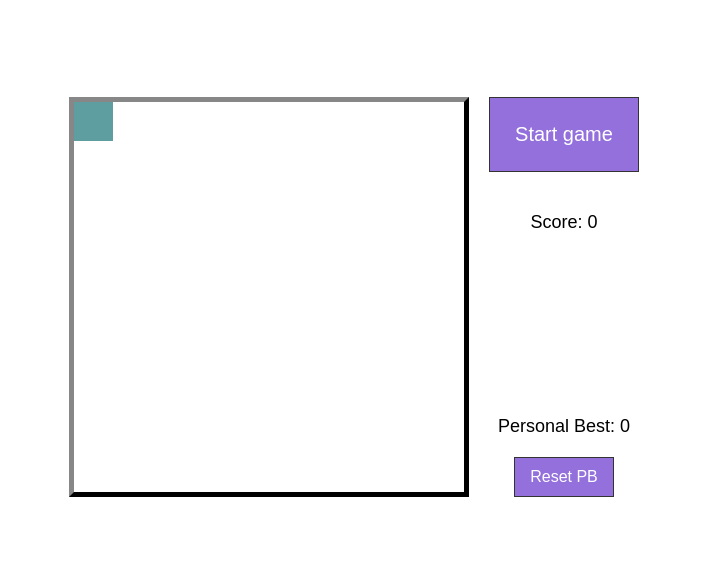
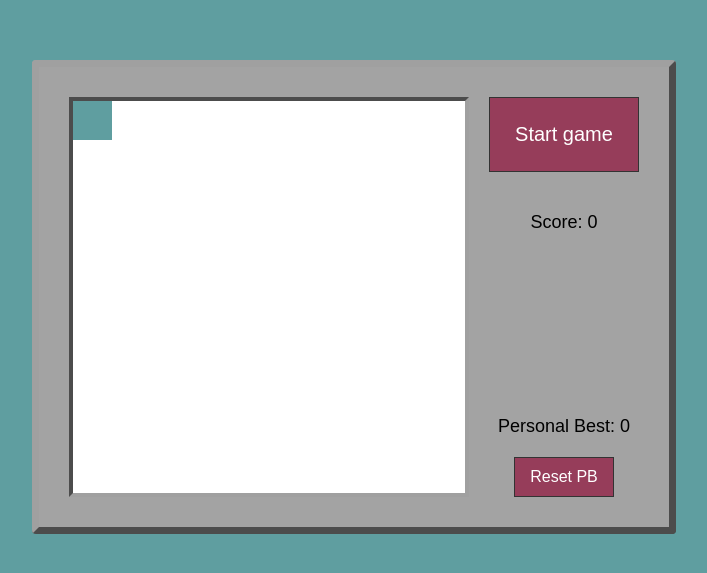
Before and after one commit to yllsson/snake, a plain HTML site: page index.html in a window 1280 px wide. Shown: the part 103-676 px from the top of the page, without its empty margins (286-993 px from the left). Drawn offline with Linux system fonts and the light colour scheme.

Commit message:
Change up styles a bit

```diff
--- a/index.html
+++ b/index.html
@@ -8,7 +8,8 @@
     <title>Let's play Snake!</title>
   </head>
   <body>
-    <main class="gameBoard">
+    <main>
+      <div class="gameBoard">
         <div></div>
         <div></div>
         <div></div>
@@ -109,7 +110,7 @@
         <div></div>
         <div></div>
         <div></div>
-    </main>
+      </div>
       <aside class="toolBar container">
         <div class="container">
           <button id="startStopButton">Start game</button>
@@ -121,6 +122,7 @@
           <button class="resetPBButton" id="resetPBButton">Reset PB</button>
         </div>
       </aside>
+    </main>
 
     <script src="./app.js"></script>
   </body>
--- a/style.css
+++ b/style.css
@@ -9,14 +9,28 @@ html {
 }
 
 body {
+  background-color: #5f9ea0;
   height: 100vh;
   display: flex;
   flex-direction: row;
   align-items: center;
   justify-content: center;
-
   font-size: 1.6rem;
   font-family: Arial, Helvetica, sans-serif;
+}
+
+main {
+  background-color: #a3a3a3;
+
+  display: flex;
+  flex-direction: row;
+  align-items: center;
+  justify-content: center;
+
+  border: 0.7rem solid #a0a0a0;
+  border-style: outset;
+  border-radius: 0.4rem;
+  padding: 3rem;
 }
 
 .container {
@@ -28,12 +42,14 @@ body {
 
 /* Game Board styles */
 .gameBoard {
+  background-color: #fff;
+
   display: flex;
   flex-wrap: wrap;
   width: 40rem;
   height: 40rem;
-  border: 0.5rem solid #333;
-  border-style: outset;
+  border: 0.4rem solid #a0a0a0;
+  border-style: inset;
   margin-right: 2rem;
 }
 
@@ -47,7 +63,7 @@ body {
 }
 
 .fruit {
-  background-color: orange;
+  background-color: #ffa500;
 }
 
 /* Toolbar styles (including Button styles) */
@@ -59,7 +75,7 @@ body {
 }
 
 button {
-  background-color: mediumpurple;
+  background-color: #963d5a;
   color: #fff;
   font-size: 2rem;
   border: 0.1rem solid #333;
```
Lines whose indentation alone changed are shown as unchanged.
